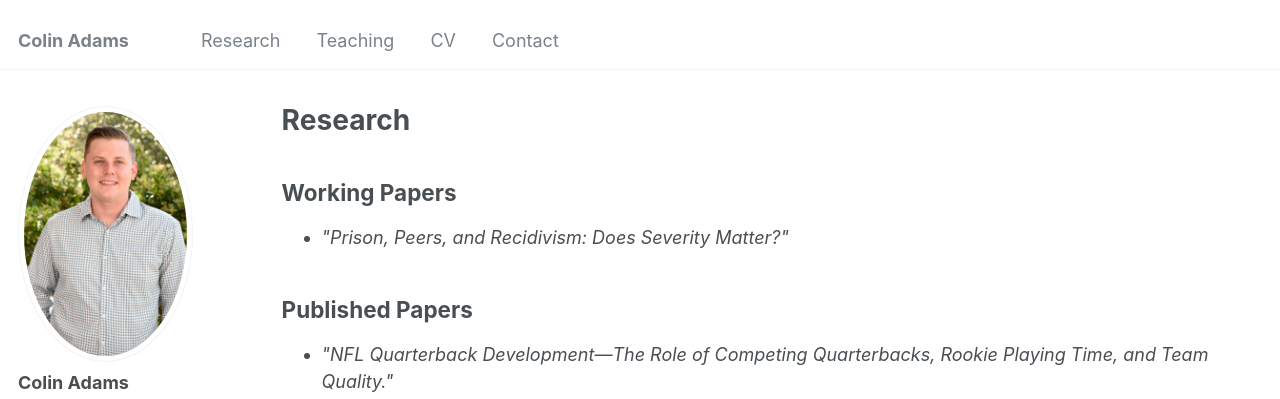
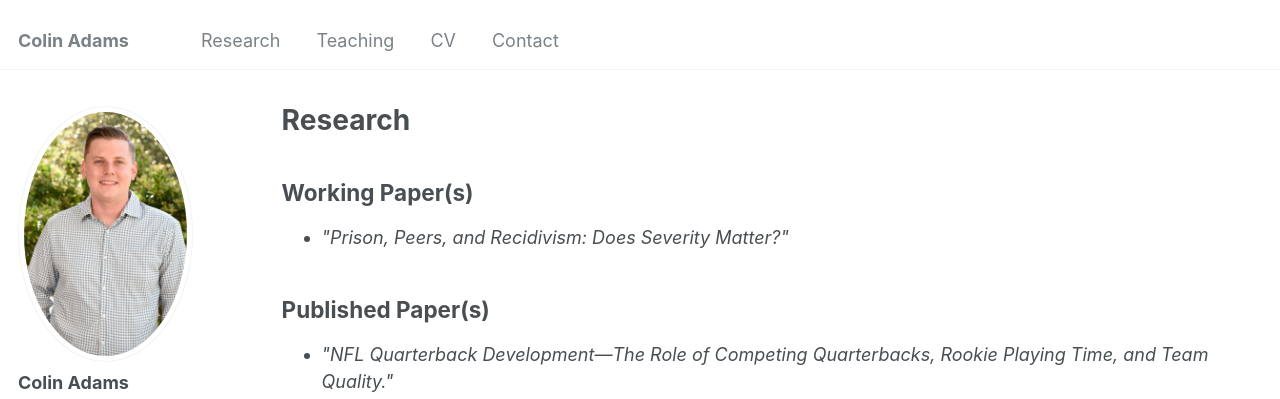
Before and after one commit to Zach-Gooch/Zach-Gooch.github.io, a Jekyll site: the page built from _pages/research.html, in a window 1280 px wide. Shown: the top 399 px of the page. Built offline with Jekyll 4.4.1, drawn with Linux system fonts in a browser that asks for light colours; some web fonts are replaced.

Commit message:
Update research.html

```diff
--- a/_pages/research.html
+++ b/_pages/research.html
@@ -6,7 +6,7 @@ author_profile: true
 ---
 
 <section id="working-papers">
-  <h2>Working Papers</h2>
+  <h2>Working Paper(s)</h2>
   <ul>
     <li>
       <em>"Prison, Peers, and Recidivism: Does Severity Matter?"</em>
@@ -16,7 +16,7 @@ author_profile: true
 </section>
 
 <section id="published-papers">
-  <h2>Published Papers</h2>
+  <h2>Published Paper(s)</h2>
   <ul>
     <li>
       <em>"NFL Quarterback Development—The Role of Competing Quarterbacks, Rookie Playing Time, and Team Quality."</em>
```
